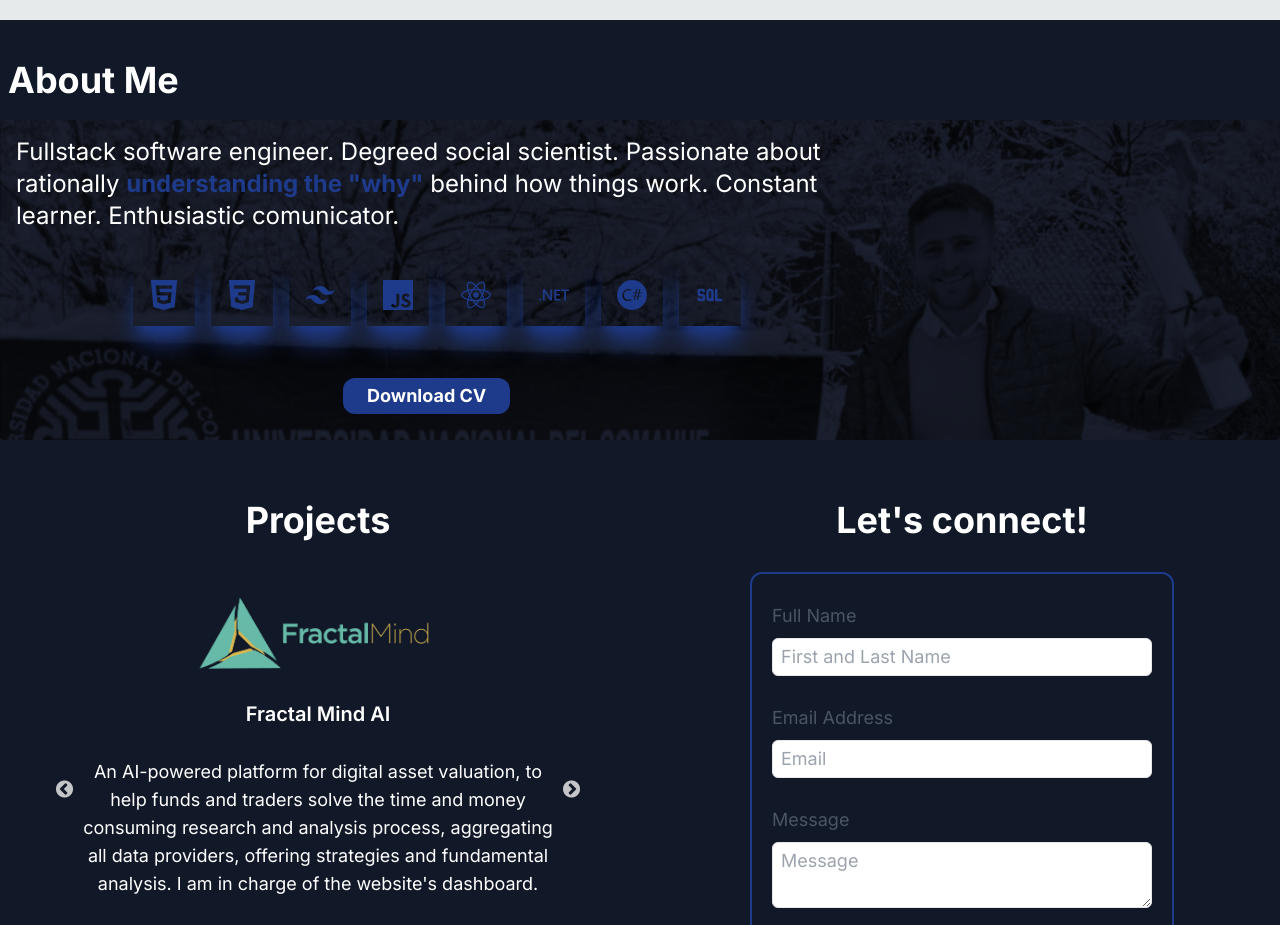
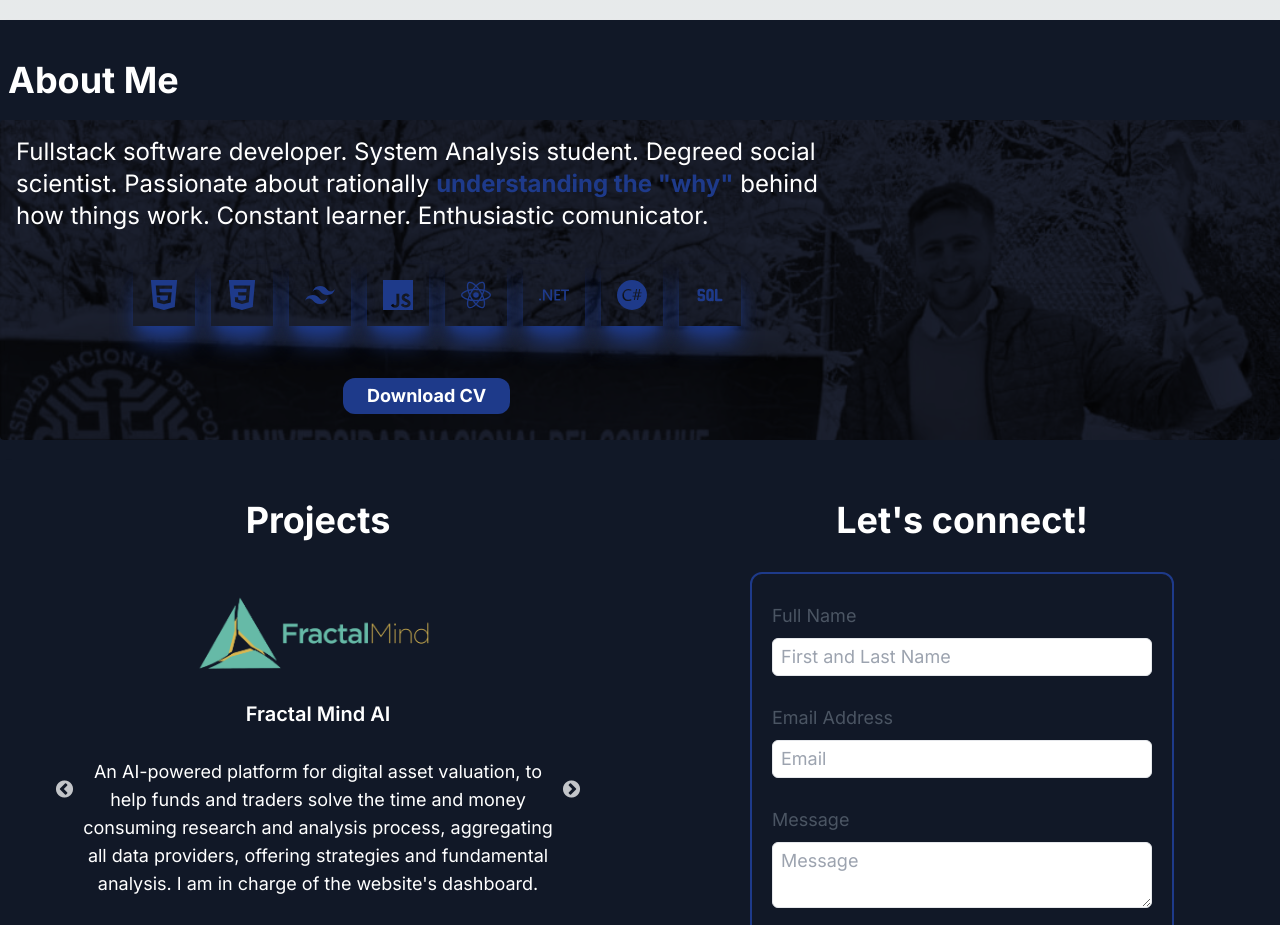
Before and after one commit to MartinDevHub/martin-portoflio, a Next.js app: page / in a window 1280 px wide. Shown: the part 780-1705 px from the top of the page. Built offline with nearby package versions, Linux system fonts and the light colour scheme; grey boxes are pictures that could not be loaded.

Commit message:
adjusted link redirection + new about me description

```diff
--- a/src/app/components/navigation/navbar.jsx
+++ b/src/app/components/navigation/navbar.jsx
@@ -45,7 +45,7 @@ export default function NavBar() {
               <NavBarButton text={"About"} />
             </Link>
             <Link
-              to="projects-contactSection"
+              to="projectsSection"
               smooth={true}
               duration={1500}
               offset={-50}
@@ -53,7 +53,7 @@ export default function NavBar() {
               <NavBarButton text={"Projects"} />
             </Link>
             <Link
-              to="projects-contactSection"
+              to="contactSection"
               smooth={true}
               duration={1500}
               offset={-50}
--- a/src/app/components/ui/about-image.jsx
+++ b/src/app/components/ui/about-image.jsx
@@ -28,8 +28,8 @@ const AboutImage = () => {
       <div className="absolute text-white inset-0 flex sm:items-start sm:justify-start sm:p-2 sm:w-2/3">
         <div>
           <div className="p-2 sm:text-2xl text-sm text-center sm:text-left text-base">
-            Fullstack software engineer. Degreed social scientist. Passionate
-            about rationally{" "}
+            Fullstack software developer. System Analysis student. Degreed
+            social scientist. Passionate about rationally{" "}
             <span className="text-blue-900 font-bold">
               understanding the &quot;why&quot;
             </span>{" "}
@@ -74,13 +74,6 @@ const AboutImage = () => {
             </div>
           </div>
           <div className="sm:mt-7 mt-2 justify-center flex">
-            {/* <a
-              href="/CV_Marcoff.pdf"
-              download="CV_Marcoff.pdf"
-              className="font-bold hover:text-blue-900 text-sm sm:text-2xl bg-blue-900 hover:bg-gray-800 hover:text-blue-900 text-white py-2 px-4 rounded inline-block"
-            >
-              Download CV
-            </a> */}
             <DefaultButton text={"Download CV"} url={"/CV_Marcoff.pdf"} />
           </div>
         </div>
--- a/src/app/page.js
+++ b/src/app/page.js
@@ -18,15 +18,12 @@ export default function Home() {
           <About />
         </div>
       </div>
-      <div
-        className="bg-gray-900 w-screen flex justify-center sm:py-5 shadow-md"
-        id="projects-contactSection"
-      >
+      <div className="bg-gray-900 w-screen flex justify-center sm:py-5 shadow-md">
         <div className="w-full sm:max-w-screen-xl flex flex-wrap sm:justify-between sm:grid sm:grid-cols-2 sm:gap-2">
-          <div className="w-full">
+          <div className="w-full" id="projectsSection">
             <Projects />
           </div>
-          <div className="w-full">
+          <div className="w-full" id="contactSection">
             <Contact />
           </div>
         </div>
```
